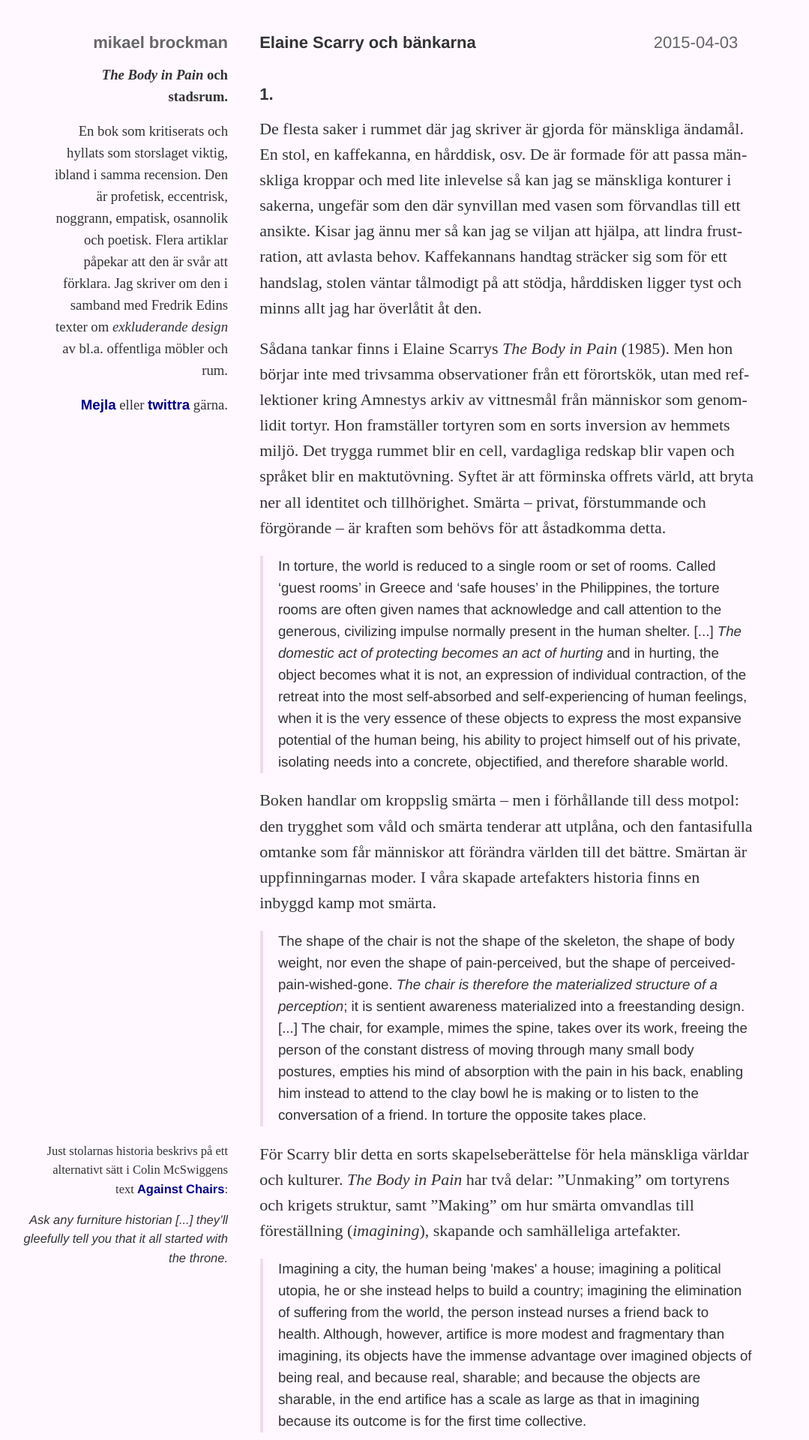
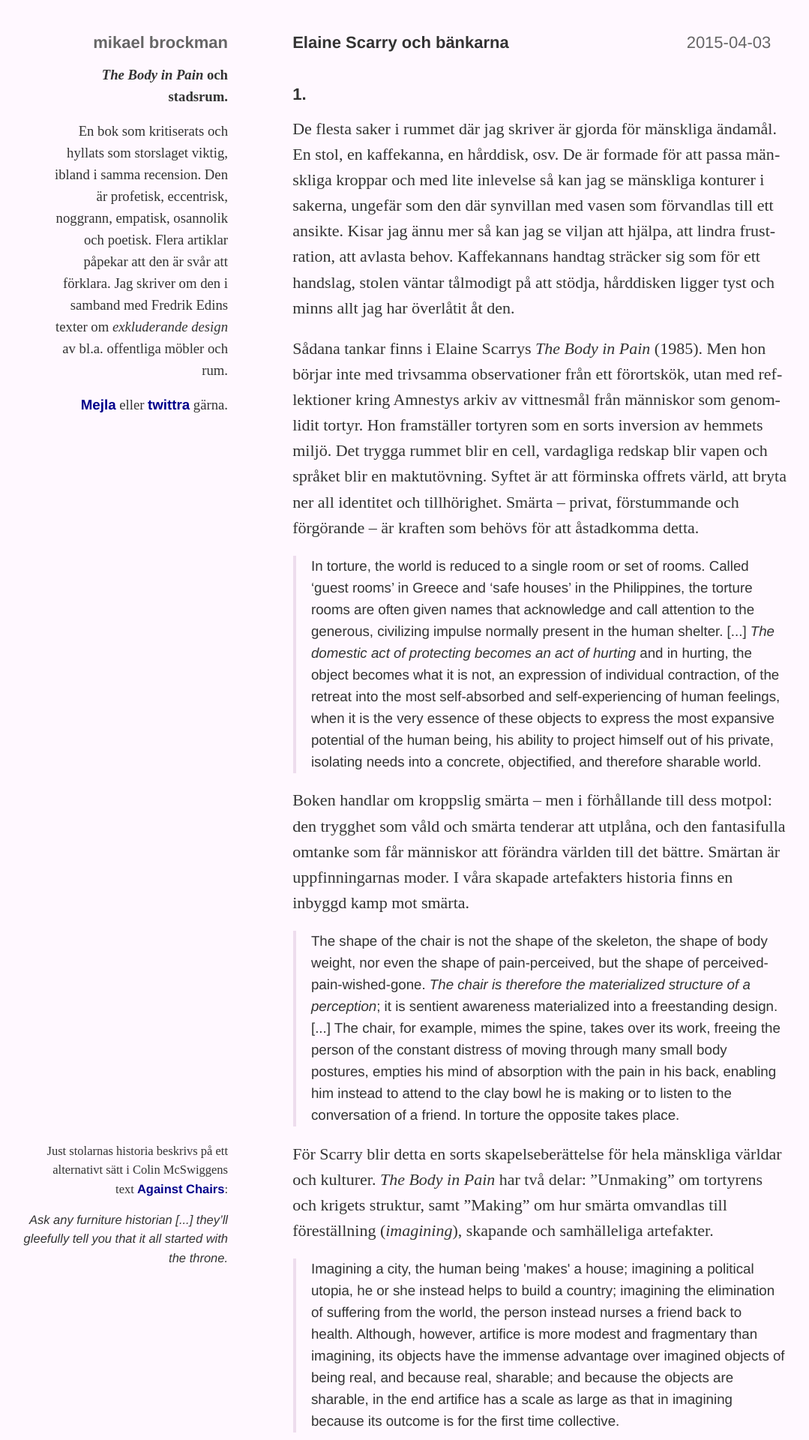
Before and after one commit to mbrock/sv, a Jekyll site: the page built from _posts/2015-04-05-elaine-scarry.html, in a window 1280 px wide. Shown: the top 1920 px of the page at 75% size, without its empty margins (26-1105 px from the left). Built offline with Jekyll 4.4.1, drawn with Linux system fonts in a browser that asks for light colours.

Commit message:
more done

```diff
--- a/css/main.scss
+++ b/css/main.scss
@@ -21,10 +21,13 @@
   font-size: 85%;
 }
 
-html { font-size: 22px }
-@media (max-width: 1200px) { html { font-size: 20px } }
-@media (max-width: 1100px) { html { font-size: 18px } }
-@media (max-width: 1000px) { html { font-size: 16px } }
+html { font-size: 24px }
+@media (max-width: 1400px) { html { font-size: 23px } }
+@media (max-width: 1300px) { html { font-size: 22px } }
+@media (max-width: 1200px) { html { font-size: 21px } }
+@media (max-width: 1100px) { html { font-size: 20px } }
+@media (max-width: 1000px) { html { font-size: 19px } }
+@media (max-width: 940px) { html { font-size: 17px } }
 
 h1, h2, time { font-size: 1rem }
 article > p a { font-size: 0.9rem; }
@@ -94,7 +97,7 @@
     text-align: right;
   }
   aside p { margin-left: 2em }
-  article { margin-left: 16em }
+  article { margin-left: 18em }
   html { margin: 2ex 2ex 0 0 }
   article > blockquote { border-left: 4px solid #ede; }
 }
```
